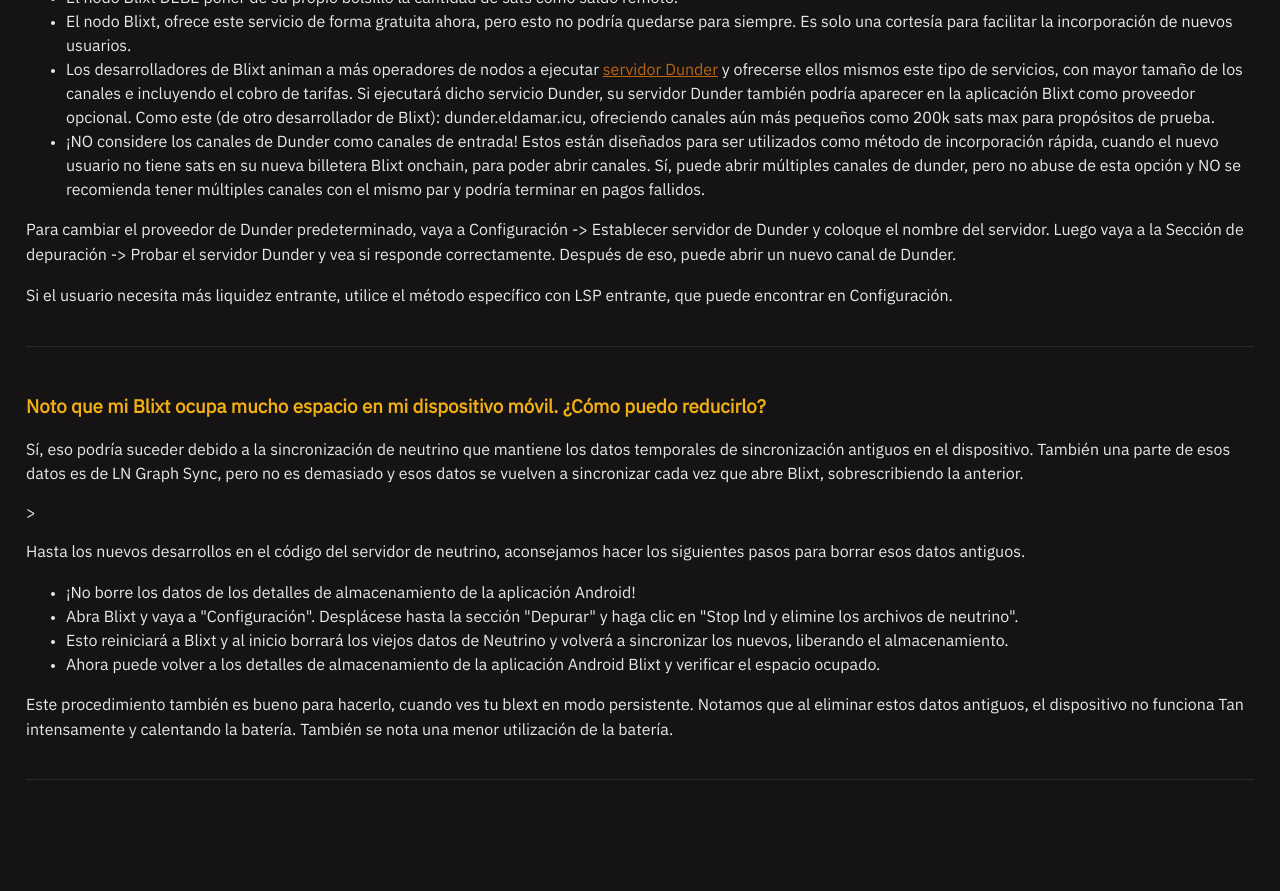
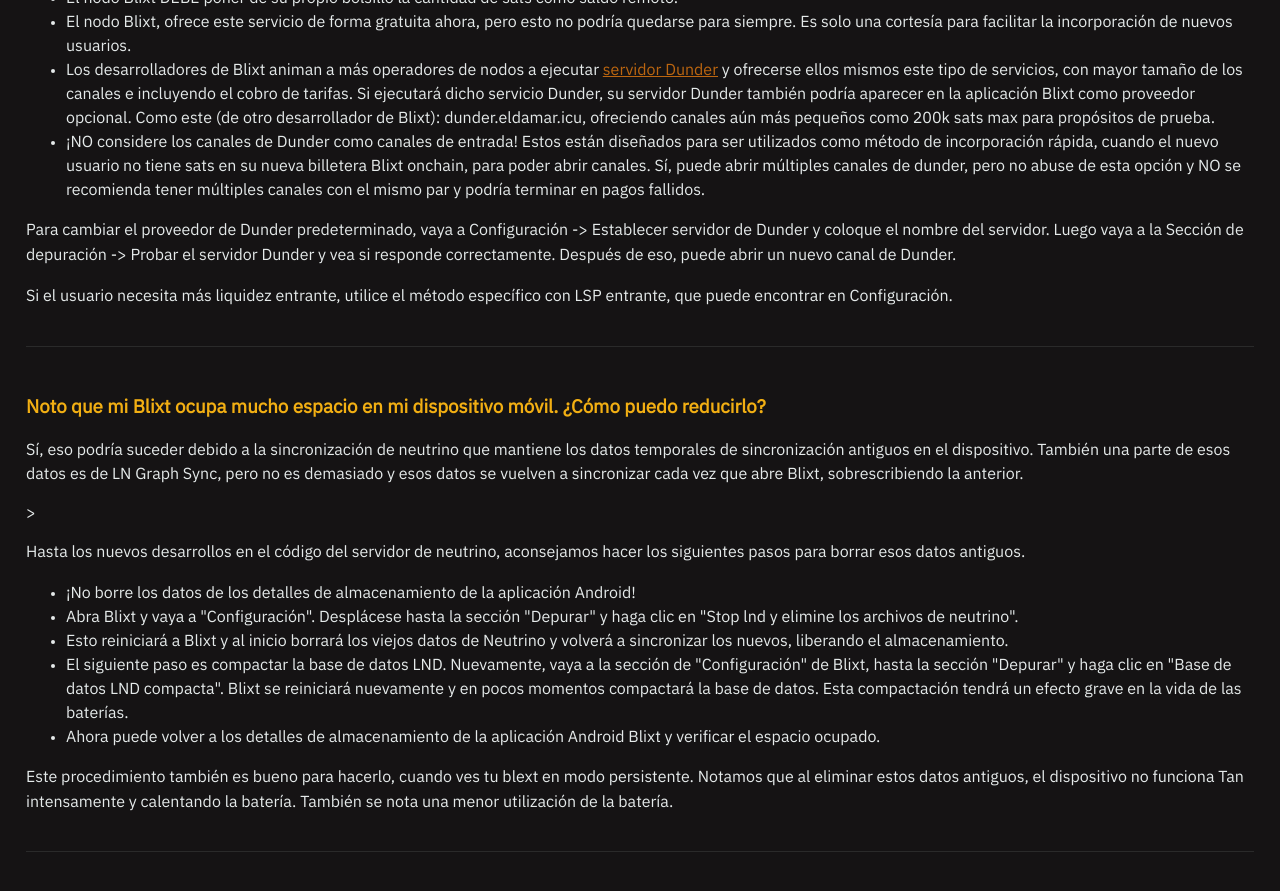
Before and after one commit to BlixtWallet/blixtwallet.github.io, a Jekyll site: the page built from faq_es.html, in a window 1280 px wide and 900 px high, scrolled down 13675 px. Shown: the top 891 px of the window. Built offline with Jekyll 4.4.1, drawn with Linux system fonts in a browser that asks for light colours; before the commit the page ends 14503 px from its top, so only the background shows below that.

Commit message:
add db compactation

```diff
--- a/faq.html
+++ b/faq.html
@@ -716,6 +716,8 @@
       <li>DO NOT clear data from Android app storage details!</li>
       <li>Open Blixt and go to "Settings". Scroll way down to the "Debug" section and click on "Stop LND and delete Neutrino files".</li>
       <li>This will restart Blixt and at the startup will erase the old neutrino data and resync the new ones, freeing up the storage.</li>
+      <li>Next step is to compact the LND database. Again, go to Blixt "Settings", way down to "Debug" section and click on "compact lnd database"
+        Blixt will restart again and in few moments will compact the database. This compaction will have a serious effect on battery life.</li>
       <li>Now you can go back to Android Blixt app storage details and check the occupied space.</li>
       </ul>
     <p>This procedure is also good to do it, when you se your Blixt in persistent mode. We've notice that by deleting this old data the device is not working
--- a/faq_es.html
+++ b/faq_es.html
@@ -556,6 +556,9 @@
       <li>¡No borre los datos de los detalles de almacenamiento de la aplicación Android!</li>
       <li>Abra Blixt y vaya a "Configuración". Desplácese hasta la sección "Depurar" y haga clic en "Stop lnd y elimine los archivos de neutrino".</li>
       <li>Esto reiniciará a Blixt y al inicio borrará los viejos datos de Neutrino y volverá a sincronizar los nuevos, liberando el almacenamiento.</li>
+      <li>El siguiente paso es compactar la base de datos LND. Nuevamente, vaya a la sección de "Configuración" de Blixt, hasta la sección "Depurar"
+         y haga clic en "Base de datos LND compacta". Blixt se reiniciará nuevamente y en pocos momentos compactará la base de datos.
+          Esta compactación tendrá un efecto grave en la vida de las baterías.</li>
       <li>Ahora puede volver a los detalles de almacenamiento de la aplicación Android Blixt y verificar el espacio ocupado.</li>
       </ul>
     <p>Este procedimiento también es bueno para hacerlo, cuando ves tu blext en modo persistente. Notamos que al eliminar estos datos antiguos, el dispositivo no funciona
```
